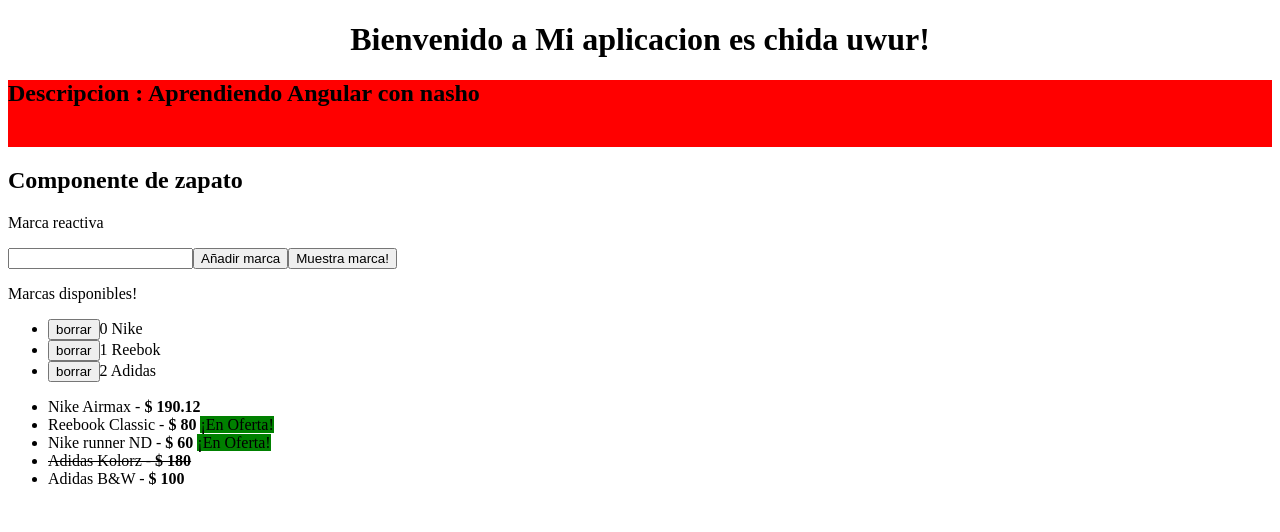
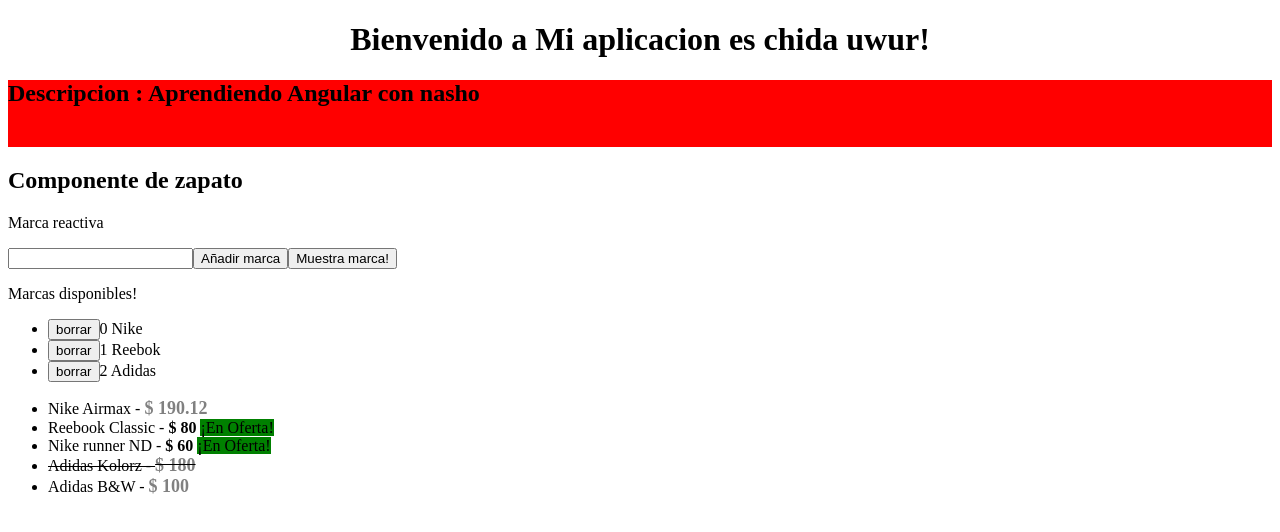
Before and after one commit to SrChach/js_and_frameworks, an Angular app in the folder angular/: page / in a window 1280 px wide. Shown: the top 532 px of the page. Built offline with nearby package versions, Linux system fonts and the light colour scheme.

Commit message:
ngClass into attributes

```diff
--- a/angular/src/app/zapato/zapato.component.html
+++ b/angular/src/app/zapato/zapato.component.html
@@ -13,7 +13,7 @@
 <ul>
 	<li *ngFor="let unzapato of zapatos">
 		<span [ngStyle]="{ 'text-decoration': unzapato.stock ? 'none' : 'line-through' }">
-			{{ unzapato.nombre }} - <strong>$ {{ unzapato.precio }} </strong>
+			{{ unzapato.nombre }} - <strong [class.altoPrecio]="unzapato.precio > 80">$ {{ unzapato.precio }} </strong>
 		</span>
 		<span *ngIf="unzapato.precio <= 80" [style.background]="unzapato.precio <= 80 ? 'green' : 'white'">¡En Oferta!</span>
 	</li>
--- /dev/null
+++ b/angular/src/assets/style.css
@@ -0,0 +1,4 @@
+.altoPrecio {
+	color: gray;
+	font-size: 18px;
+}
--- a/angular/src/index.html
+++ b/angular/src/index.html
@@ -7,6 +7,7 @@
 
   <meta name="viewport" content="width=device-width, initial-scale=1">
   <link rel="icon" type="image/x-icon" href="favicon.ico">
+  <link rel="stylesheet" href="assets/style.css">
 </head>
 <body>
   <app-root></app-root>
```
